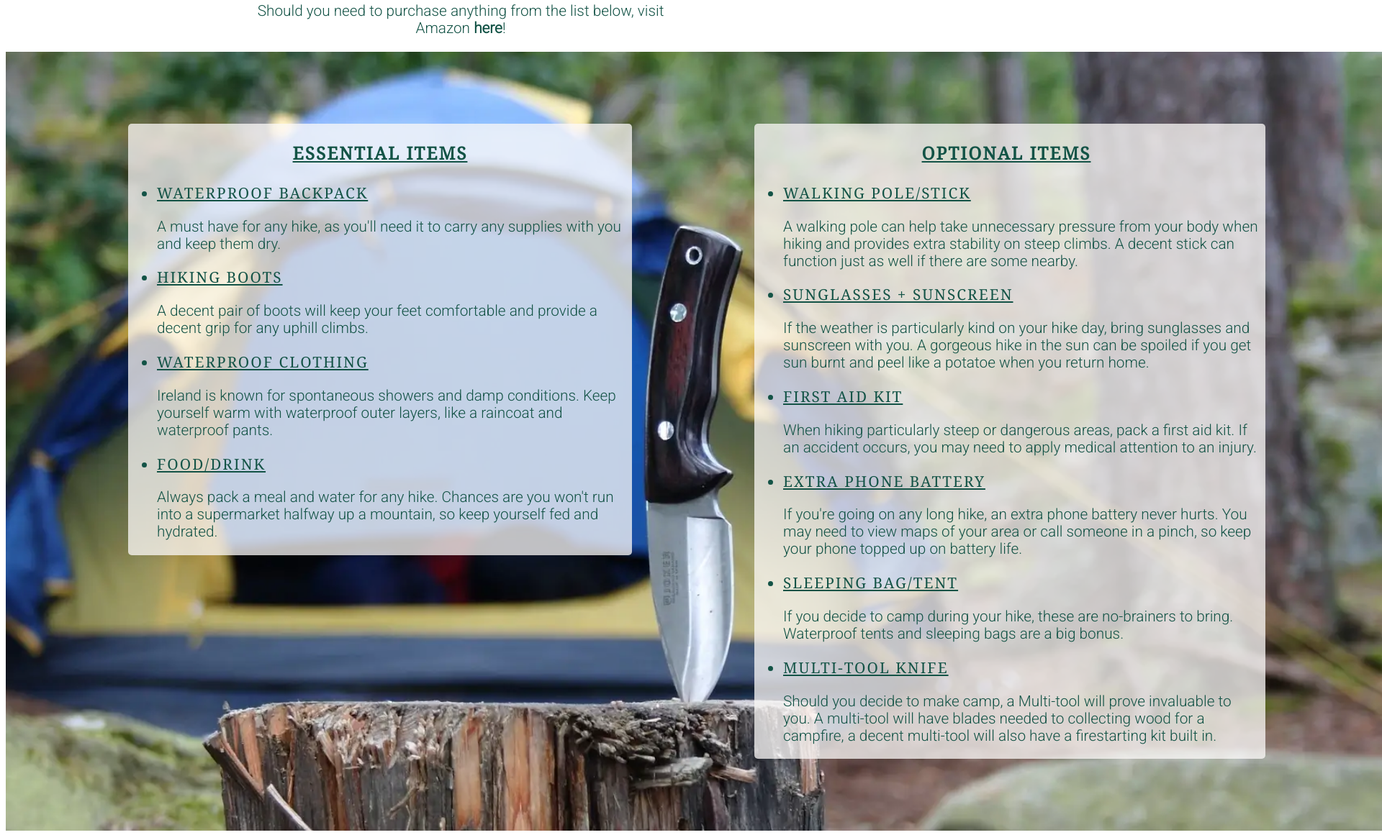
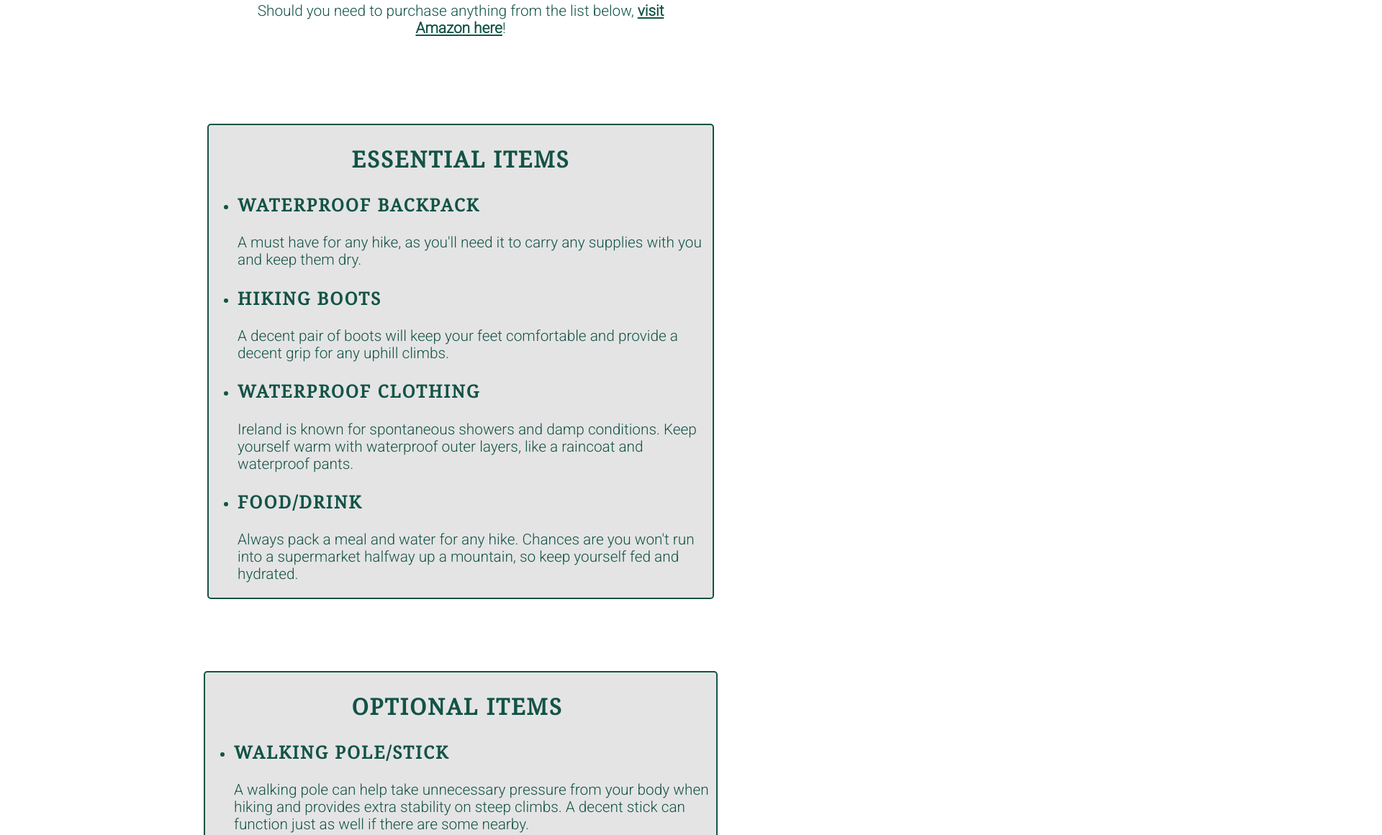
Before and after one commit to TMcEnteggart/irish-mountains, a plain HTML site: page home.html in a window 1280 px wide. Shown: the part 1174-2335 px from the top of the page at 72% size, 1920 px wide, since content can reach past the window. Drawn offline with Linux system fonts and the light colour scheme.

Commit message:
remove background image for #checklists when screen width is lower than 1500px

```diff
--- a/assets/css/styles.css
+++ b/assets/css/styles.css
@@ -21,6 +21,10 @@ a:hover {
     color: rgb(218, 122, 13);
 }
 
+.link {
+    text-decoration: underline;
+}
+
 body {
     color: rgb(19, 83, 70);
     text-align: center;
@@ -29,7 +33,7 @@ body {
     font-size: 130%;
 }
 
-h1, h2, h3, li {
+h1, h2, h3, nav li {
     font-family: 'Noto Serif', serif;
     text-transform: uppercase;
     letter-spacing: 2px;
@@ -61,10 +65,11 @@ header {
     padding-top: 20px;
     font-size: 110%;
     letter-spacing: 2px;
+    float: right;
 }
 
 #menu li {
-    float: right;
+    float: left;
     list-style-type: none;
     margin: 20px;
 }
@@ -119,12 +124,13 @@ header {
     background-image: url(../images/Essentials-List-Background-Image.webp);
     background-repeat: no-repeat;
     background-position: center center;
-    background-size: cover;
+    background-size:cover;
     margin: 0 auto;
     height: auto;
-    width: 1920px;
 }
+
 .list {
+    background-color: rgba(252, 250, 248, 0.75);
     border-radius: 5px;
     height: 90%;
     width: 700px;
@@ -133,20 +139,15 @@ header {
 }
 
 .list h3 {
-    text-align: center;
-    text-decoration: underline;
+    font-weight: bold;
 }
 
-.list li {
-    text-decoration: underline;
+.title {
+    text-align: center;
 }
 
-#essentials-list {
-    background-color: rgba(252, 250, 248, 0.75);
-}
 
 #optional-list {
-    background-color: rgba(252, 250, 248, 0.75);
     margin-bottom: 100px;
     padding-right: 10px;
 }
@@ -263,4 +264,23 @@ input[type=text], input[type=email] {
 
  /* media queries */
 
- /* for screen size 320px upwards */
+ /* for screen size 1500px and lower */
+@media screen and (max-width:1500px) {
+
+/* home page */
+
+ #checklists {
+    margin: 0 auto;
+    display: flex;
+    flex-direction: column;
+    background-image: none;
+ }
+
+ .list {
+    align-self: center;
+    background-color: rgba(219, 219, 219, 0.75);
+    border: 2px solid;
+    border-color: rgb(19, 83, 70);
+ }
+
+}
--- a/home.html
+++ b/home.html
@@ -22,9 +22,9 @@
 
         <nav id="menu">
             <ul>
+                <li><a href="home.html" class="active">Home</a></li>
+                <li><a href="locations.html">Locations</a></li>
                 <li><a href="newsletter.html">Newsletter</a></li>
-                <li><a href="locations.html">Locations</a></li>
-                <li><a href="home.html" class="active">Home</a></li>
             </ul>
         </nav>
     </header>
@@ -41,8 +41,8 @@
     <section id="welcome">
         <h2>Welcome to Irish Mountains</h2>
             <p>Irish Mountains was created as a guide for visiting some of the countries most scenic mountain ranges. Wether you're a hiking enthusiast or a first timer, Irish Mountains has all the information you'll need to get started!
-            Below you will find our 'Hiking Essentials' guide, a must read for first time hikers to ensure you'll have everything you need. Our <a href="locations.html">locations</a> page has our personal top 3 hiking trails, boasting beautiful sights and experiences.
-            Don't forget to sign up for our <a href="newsletter.html">newsletter</a> for updates from the community and new locations!
+            Below you will find our 'Hiking Essentials' guide, a must read for first time hikers to ensure you'll have everything you need. Our <a href="locations.html" class="link">locations</a> page has our personal top 3 hiking trails, boasting beautiful sights and experiences.
+            Don't forget to sign up for our <a href="newsletter.html" class="link">newsletter</a> for updates from the community and new locations!
             </p>
     </section>
 
@@ -52,48 +52,68 @@
             A big walk might not seem like a challenge, but long stretches of excercise coupled with Ireland's almost random weather patterns could turn your walk into a miserable trek in minutes.
             Use our checklist below to ensure you are ready for any elements the Emerald Isle may throw at you! </p>
 
-        <p id="shop-link">Should you need to purchase anything from the list below, visit Amazon <a href="https://www.amazon.co.uk/" target="_blank" rel="noopener" aria-label="Purchase supplies at Amazon (opens in a new tab)">here</a>!</p>
+        <p id="shop-link">Should you need to purchase anything from the list below, <a href="https://www.amazon.co.uk/" target="_blank" rel="noopener" aria-label="Purchase supplies at Amazon (opens in a new tab)" class="link">visit Amazon here</a>!</p>
     </section>
 
     <section id="checklists">
 
 
         <div id="essentials-list" class="list">
-            <h3>Essential Items</h3>
+            <h2 class="title">Essential Items</h2>
             <ul>
-                <li>Waterproof Backpack</li>
+                <li>
+                    <h3>Waterproof Backpack</h3>
                     <p>A must have for any hike, as you'll need it to carry any supplies with you and keep them dry.</p>
-                <li>Hiking Boots</li>
+                </li>
+                <li>
+                    <h3>Hiking Boots</h3>
                     <p>A decent pair of boots will keep your feet comfortable and provide a decent grip for any uphill climbs.</p>
-                <li>Waterproof Clothing</li>
+                </li>
+                <li>
+                    <h3>Waterproof Clothing</h3>
                     <p>Ireland is known for spontaneous showers and damp conditions. Keep yourself warm with waterproof outer layers, like a raincoat and waterproof pants.</p>
-                <li>Food/Drink</li>
+                </li>
+                <li>
+                    <h3>Food/Drink</h3>
                     <p>Always pack a meal and water for any hike. Chances are you won't run into a supermarket halfway up a mountain, so keep yourself fed and hydrated.</p>
+                </li>
             </ul>
         </div>
 
         <div id="optional-list" class="list">
-            <h3>Optional Items</h3>
+            <h2 class="title">Optional Items</h2>
             <ul>
-                <li>Walking Pole/Stick</li>
+                <li>
+                    <h3>Walking Pole/Stick</h3>
                     <p>A walking pole can help take unnecessary pressure from your body when hiking and provides extra stability on steep climbs. A decent stick can function just as well if there are some nearby.</p>
-                <li>Sunglasses + Sunscreen</li>
+                </li>
+                <li>
+                    <h3>Sunglasses + Sunscreen</h3>
                     <p>If the weather is particularly kind on your hike day, bring sunglasses and sunscreen with you. A gorgeous hike in the sun can be spoiled if you get sun burnt and peel like a potatoe when you return home.</p>
-                <li>First Aid Kit</li>
+                </li>
+                <li>
+                    <h3>First Aid Kit</h3>
                     <p>When hiking particularly steep or dangerous areas, pack a first aid kit. If an accident occurs, you may need to apply medical attention to an injury.</p>
-                <li>Extra Phone Battery</li>
+                </li>
+                <li>
+                    <h3>Extra Phone Battery</h3>
                     <p>If you're going on any long hike, an extra phone battery never hurts. You may need to view maps of your area or call someone in a pinch, so keep your phone topped up on battery life.</p>
-                <li>Sleeping Bag/Tent</li>
-                    <p>If you decide to camp during your hike, these are no-brainers to bring. Waterproof tents and sleeping bags are a big bonus.</p>
-                <li>Multi-tool Knife</li>
+                </li>
+                <li>
+                    <h3>Sleeping Bag/Tent</h3>
+                    <p>If you're going on any long hike, an extra phone battery never hurts. You may need to view maps of your area or call someone in a pinch, so keep your phone topped up on battery life.</p>
+                </li>
+                <li>
+                    <h3>Multi-tool Knife</h3>
                     <p>Should you decide to make camp, a Multi-tool will prove invaluable to you. A multi-tool will have blades needed to collecting wood for a campfire, a decent multi-tool will also have a firestarting kit built in.</p>
+                </li>
             </ul>
         </div>
     </section>
 
     <div id="what-now" class="text">
         <h2>What Now?</h2>
-        <p>If you have your essential gear ready to go, head over to <a href="locations.html">locations</a> and pick a trail!</p>
+        <p>If you have your essential gear ready to go, head over to <a href="locations.html" class="link">locations</a> and pick a trail!</p>
     </div>
 </main>
 
```
Also changed, not shown: locations.html (+2 -2 lines), newsletter.html (+2 -2 lines), signup.html (+2 -2 lines).
